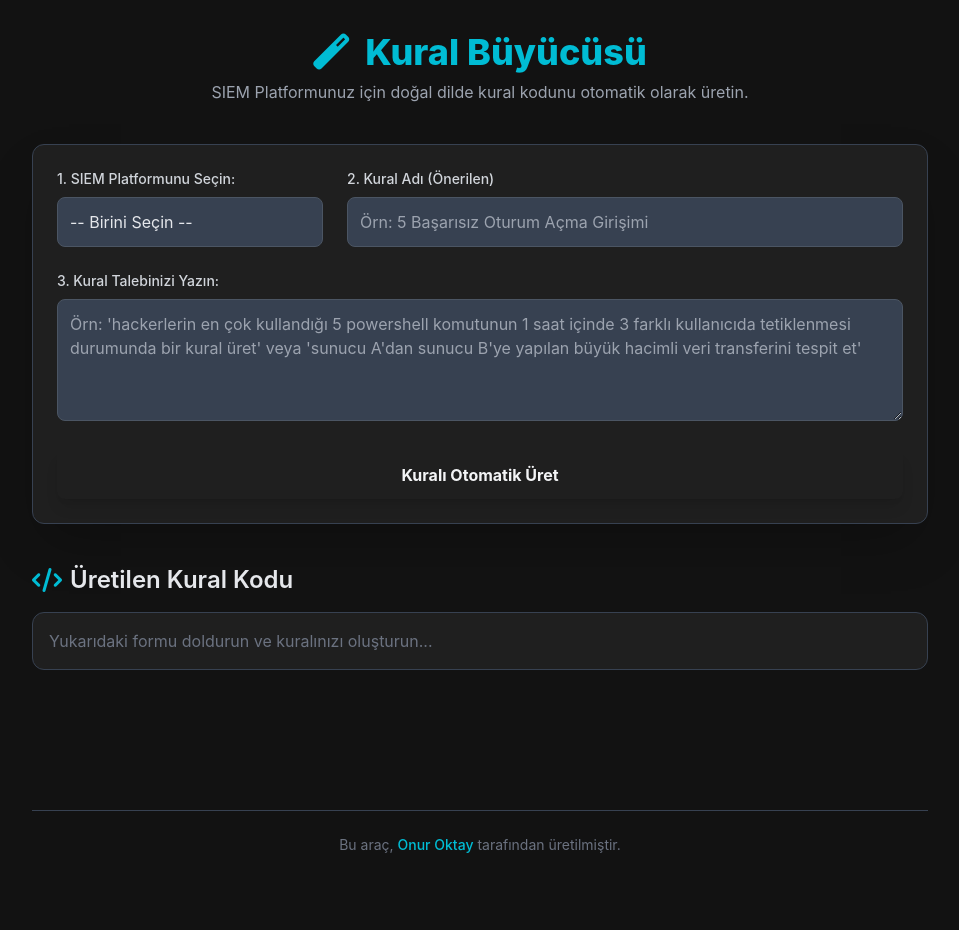
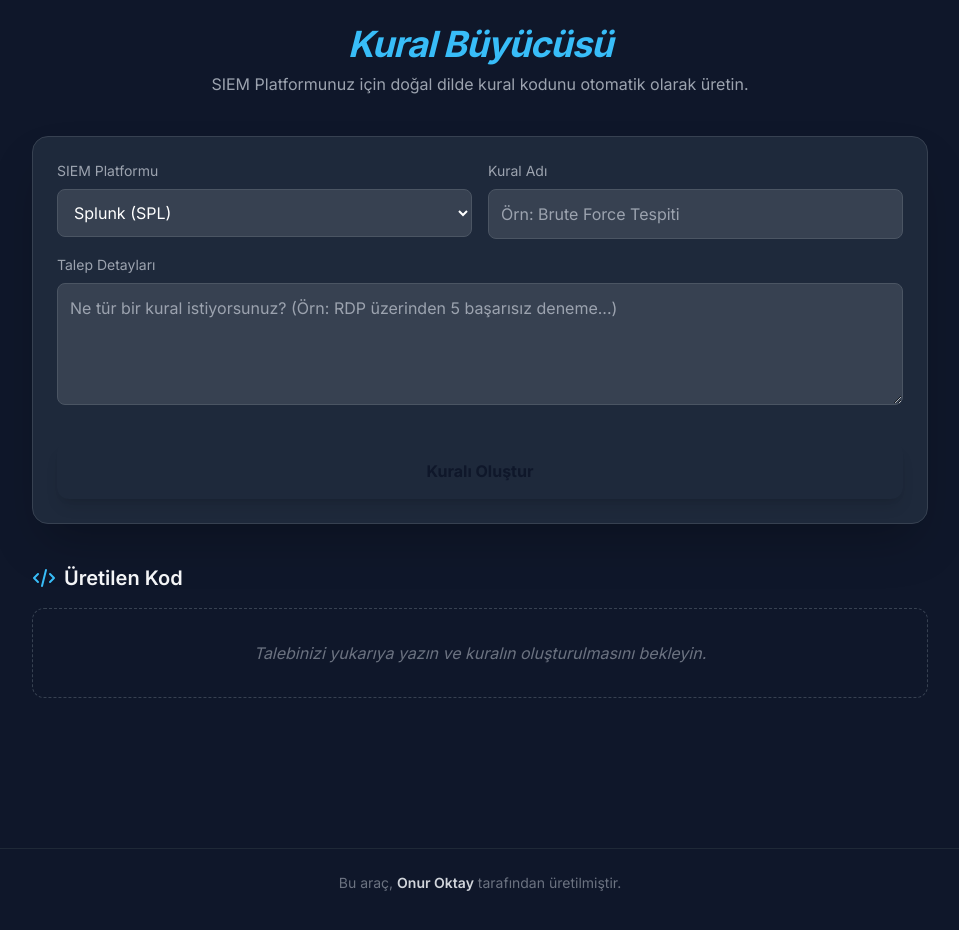
Before and after one commit to onuroktay14/rulewizard, a plain HTML site: page index.html in a window 1280 px wide. Shown: the whole page, without its empty margins (160-1119 px from the left). Before the commit the page ends 887 px from the top, so only its background shows below. Drawn offline with nearby package versions, Linux system fonts and the light colour scheme.

Commit message:
Update index.html

```diff
--- a/index.html
+++ b/index.html
@@ -3,305 +3,198 @@
 <head>
     <meta charset="UTF-8">
     <meta name="viewport" content="width=device-width, initial-scale=1.0">
-    <title>SIEM Otomatik Kural Oluşturucu (Güvenli Proxy)</title>
+    <title>Kural Büyücüsü</title>
     <!-- Tailwind CSS CDN -->
     <script src="https://cdn.tailwindcss.com"></script>
     <style>
-        /* Modern, Inter font */
+        @import url('https://fonts.googleapis.com/css2?family=Inter:wght@300;400;600;700&display=swap');
+
         body { font-family: 'Inter', sans-serif; }
-        /* Dark theme for a professional security tool look */
-        .bg-dark-900 { background-color: #121212; }
-        .bg-dark-800 { background-color: #1f1f1f; }
-        .text-accent { color: #00bcd4; /* Cyan/Teal accent */ }
+        .bg-dark-900 { background-color: #0f172a; }
+        .bg-dark-800 { background-color: #1e293b; }
+        .text-accent { color: #38bdf8; }
 
-        /* Custom scrollbar for dark theme */
-        .custom-scrollbar::-webkit-scrollbar { width: 8px; }
-        .custom-scrollbar::-webkit-scrollbar-track { background: #121212; }
-        .custom-scrollbar::-webkit-scrollbar-thumb { background: #333; border-radius: 4px; }
-        .custom-scrollbar::-webkit-scrollbar-thumb:hover { background: #555; }
-
-        /* Devre dışı bırakıldığında butona uygulanacak sınıf (JS tarafından yönetilir) */
-        .btn-disabled {
-            opacity: 0.5;
+        /* Buton yüklenme durumu için kilitleme */
+        .btn-loading {
+            opacity: 0.7;
             cursor: not-allowed;
             pointer-events: none;
         }
+
+        /* Özel Kaydırma Çubuğu */
+        ::-webkit-scrollbar { width: 8px; }
+        ::-webkit-scrollbar-track { background: #0f172a; }
+        ::-webkit-scrollbar-thumb { background: #334155; border-radius: 4px; }
+        ::-webkit-scrollbar-thumb:hover { background: #475569; }
     </style>
+</head>
+<body class="bg-dark-900 text-gray-100 min-h-screen p-6 flex flex-col">
+    <div class="max-w-4xl mx-auto flex-grow w-full">
+        <header class="text-center mb-10">
+            <h1 class="text-4xl font-bold text-accent mb-2 italic tracking-tight">Kural Büyücüsü</h1>
+            <p class="text-gray-400">SIEM Platformunuz için doğal dilde kural kodunu otomatik olarak üretin.</p>
+        </header>
+
+        <!-- Kural Giriş Alanı -->
+        <div class="bg-dark-800 p-6 rounded-2xl shadow-2xl border border-gray-700">
+            <div class="grid grid-cols-1 md:grid-cols-2 gap-4 mb-4">
+                <div>
+                    <label class="block text-sm mb-2 text-gray-400 font-medium">SIEM Platformu</label>
+                    <select id="siemPlatform" class="w-full p-3 bg-gray-700 rounded-lg focus:ring-2 focus:ring-accent outline-none text-white border border-gray-600 transition-all">
+                        <option value="Splunk">Splunk (SPL)</option>
+                        <option value="QRadar">QRadar (AQL)</option>
+                        <option value="LogSign">LogSign (LQL)</option>
+                        <option value="Wazuh">Wazuh (XML)</option>
+                    </select>
+                </div>
+                <div>
+                    <label class="block text-sm mb-2 text-gray-400 font-medium">Kural Adı</label>
+                    <input type="text" id="ruleName" placeholder="Örn: Brute Force Tespiti" class="w-full p-3 bg-gray-700 rounded-lg outline-none focus:ring-2 focus:ring-accent text-white border border-gray-600 transition-all">
+                </div>
+            </div>
+
+            <label class="block text-sm mb-2 text-gray-400 font-medium">Talep Detayları</label>
+            <textarea id="ruleInput" rows="4" placeholder="Ne tür bir kural istiyorsunuz? (Örn: RDP üzerinden 5 başarısız deneme...)" class="w-full p-3 bg-gray-700 rounded-lg outline-none focus:ring-2 focus:ring-accent mb-4 text-white border border-gray-600 transition-all"></textarea>
+
+            <!-- Hata Bilgilendirme -->
+            <div id="errorArea" class="text-red-400 text-sm mb-4 font-semibold"></div>
+
+            <!-- İşlem Butonu -->
+            <button onclick="generateRule()" id="generateButton" class="w-full bg-accent hover:bg-sky-400 text-slate-900 font-bold py-4 rounded-xl shadow-lg transition-all flex items-center justify-center gap-3">
+                <span id="buttonText">Kuralı Oluştur</span>
+                <div id="loadingIndicator" class="hidden animate-spin h-5 w-5 border-2 border-slate-900 border-t-transparent rounded-full"></div>
+            </button>
+        </div>
+
+        <!-- Sonuç Çıktısı -->
+        <div class="mt-10 mb-20">
+            <div class="flex justify-between items-center mb-4">
+                <h2 class="text-xl font-semibold flex items-center gap-2">
+                    <svg xmlns="http://www.w3.org/2000/svg" class="h-6 w-6 text-accent" fill="none" viewBox="0 0 24 24" stroke="currentColor">
+                        <path stroke-linecap="round" stroke-linejoin="round" stroke-width="2" d="M10 20l4-16m4 4l4 4-4 4M6 16l-4-4 4-4" />
+                    </svg>
+                    Üretilen Kod
+                </h2>
+                <button id="copyButton" onclick="copyRule()" class="hidden text-xs bg-slate-700 px-4 py-2 rounded-lg hover:bg-slate-600 transition text-white border border-slate-600 font-medium">
+                    Kopyala
+                </button>
+            </div>
+            <div id="ruleOutput" class="min-h-[120px]">
+                <div class="text-gray-500 italic border border-dashed border-gray-700 p-8 rounded-xl text-center">
+                    Talebinizi yukarıya yazın ve kuralın oluşturulmasını bekleyin.
+                </div>
+            </div>
+        </div>
+    </div>
+
+    <!-- Footer -->
+    <footer class="text-center py-6 text-gray-500 text-sm border-t border-gray-800 mt-10">
+        Bu araç, <span class="text-gray-300 font-semibold">Onur Oktay</span> tarafından üretilmiştir.
+    </footer>
+
+    <!-- Bildirim Balonu -->
+    <div id="toast" class="hidden fixed bottom-8 right-8 bg-green-500 text-white px-6 py-3 rounded-xl shadow-2xl transition-all font-semibold z-50">
+        Başarıyla Kopyalandı!
+    </div>
+
     <script>
-        // ÖNEMLİ: Artık doğrudan API'ye değil, Vercel Serverless Function'a çağrı yapılacak.
-        const PROXY_URL = '/api/generate'; // Vercel'da oluşturulan Serverless Function yolu
+        /**
+         * Serverless API üzerinden kural oluşturma sürecini yönetir.
+         */
+        async function generateRule() {
+            const btn = document.getElementById('generateButton');
+            const btnText = document.getElementById('buttonText');
+            const loader = document.getElementById('loadingIndicator');
+            const errorArea = document.getElementById('errorArea');
+            const output = document.getElementById('ruleOutput');
 
-        // Global UI durum değişkenleri
-        let isGenerating = false;
+            // Form verilerini al
+            const siem = document.getElementById('siemPlatform').value;
+            const request = document.getElementById('ruleInput').value.trim();
+            const name = document.getElementById('ruleName').value.trim();
 
-        // Utility: Exponential Backoff ile Fetch
-        async function fetchWithBackoff(url, options, maxRetries = 5) {
-            for (let attempt = 0; attempt < maxRetries; attempt++) {
-                try {
-                    const response = await fetch(url, options);
-                    if (!response.ok) {
-                        // Vercel Fonksiyonundan gelen hata mesajlarını yakala
-                        const errorData = await response.json().catch(() => ({ message: 'Bilinmeyen Arka Uç Hatası' }));
-                        throw new Error(`Arka Uç Hatası (${response.status}): ${errorData.message || 'API isteği başarısız oldu.'}`);
-                    }
-                    return response;
-                } catch (error) {
-                    console.warn(`Attempt ${attempt + 1} failed: ${error.message}. Retrying...`);
-                    if (attempt < maxRetries - 1) {
-                        const delay = Math.pow(2, attempt) * 1000 + Math.random() * 1000;
-                        await new Promise(resolve => setTimeout(resolve, delay));
-                    } else {
-                        throw new Error(`API isteği başarısız oldu. Hata: ${error.message}`);
-                    }
+            if (!siem || !request) {
+                errorArea.textContent = 'Lütfen platform seçin ve kural detaylarını belirtin.';
+                return;
+            }
+
+            // Arayüzü kilitle ve yükleniyor durumuna geç
+            btn.classList.add('btn-loading');
+            btn.disabled = true;
+            loader.classList.remove('hidden');
+            btnText.textContent = 'Hazırlanıyor...';
+            errorArea.textContent = '';
+            output.innerHTML = `
+                <div class="p-8 border border-accent border-dashed rounded-xl text-accent animate-pulse text-center">
+                    <p class="font-bold uppercase tracking-wider">DeepSeek AI Kuralı Oluşturuyor...</p>
+                    <p class="text-sm opacity-70 mt-2">Bu işlem sunucu yoğunluğuna göre 10 saniye kadar sürebilir.</p>
+                </div>`;
+
+            try {
+                // Vercel Serverless Function (/api/generate.js) çağrısı
+                const response = await fetch('/api/generate', {
+                    method: 'POST',
+                    headers: { 'Content-Type': 'application/json' },
+                    body: JSON.stringify({
+                        siemPlatform: siem,
+                        userRequest: request,
+                        ruleName: name
+                    })
+                });
+
+                const result = await response.json();
+
+                if (!response.ok) {
+                    throw new Error(result.message || `Sunucu hatası: ${response.status}`);
                 }
+
+                if (result.text) {
+                    // Kural kodunu ekrana bas
+                    output.innerHTML = `<pre class="p-5 bg-slate-900 text-emerald-400 rounded-xl overflow-auto border border-slate-700 whitespace-pre-wrap font-mono text-sm leading-relaxed shadow-inner">${escapeHtml(result.text)}</pre>`;
+                    document.getElementById('copyButton').classList.remove('hidden');
+                } else {
+                    throw new Error("API'den anlamlı bir yanıt alınamadı.");
+                }
+
+            } catch (err) {
+                console.error("Hata ayrıntıları:", err);
+                errorArea.textContent = 'Hata: ' + err.message;
+                output.innerHTML = '<p class="text-gray-500 italic text-center p-8 border border-red-900 rounded-xl bg-red-950/20">İşlem başarısız. Lütfen Vercel Logs panelini kontrol edin.</p>';
+            } finally {
+                // Arayüz kilidini kaldır
+                btn.classList.remove('btn-loading');
+                btn.disabled = false;
+                loader.classList.add('hidden');
+                btnText.textContent = 'Kuralı Oluştur';
             }
         }
 
         /**
-         * Seçilen SIEM'e göre kural oluşturma işlemini başlatır.
+         * Güvenlik için HTML karakterlerini temizler.
          */
-        async function generateRule() {
-            // Buton ve yüklenme elemanlarını al
-            const generateButton = document.getElementById('generateButton');
-            const loadingIndicator = document.getElementById('loadingIndicator');
-
-            if (isGenerating) return;
-
-            const siemSelect = document.getElementById('siemPlatform');
-            const ruleInput = document.getElementById('ruleInput');
-            const ruleOutput = document.getElementById('ruleOutput');
-            const sourceAttributions = document.getElementById('sourceAttributions');
-            const copyButton = document.getElementById('copyButton');
-            const errorArea = document.getElementById('errorArea');
-
-            // Temizle
-            ruleOutput.innerHTML = '';
-            sourceAttributions.innerHTML = '';
-            errorArea.textContent = '';
-            copyButton.classList.add('hidden');
-
-            const siemPlatform = siemSelect.value;
-            const userRequest = ruleInput.value.trim();
-            const ruleName = document.getElementById('ruleName').value.trim();
-
-
-            if (!siemPlatform || !userRequest) {
-                errorArea.textContent = 'Lütfen bir SIEM Platformu seçin ve kural talebinizi girin.';
-                return;
-            }
-
-            isGenerating = true;
-            loadingIndicator.classList.remove('hidden');
-            generateButton.disabled = true; // Butonu devre dışı bırak
-            generateButton.classList.add('btn-disabled'); // Opaklık sınıfını ekle
-
-            // Sadece gerekli kullanıcı girdilerini Serverless Function'a gönderiyoruz.
-            // Prompt oluşturma ve API anahtarı kullanımı artık arka uçta (api/generate.js) yapılacak.
-            const payload = {
-                siemPlatform: siemPlatform,
-                userRequest: userRequest,
-                ruleName: ruleName
-            };
-
-            try {
-                // Vercel Serverless Function'ı çağırıyoruz
-                const response = await fetchWithBackoff(PROXY_URL, {
-                    method: 'POST',
-                    headers: { 'Content-Type': 'application/json' },
-                    body: JSON.stringify(payload)
-                });
-
-                const result = await response.json();
-
-                if (result.text) {
-                    const text = result.text;
-
-                    // Kural kodunu temiz ve formatlı göster
-                    const formattedCode = `<pre class="custom-scrollbar p-4 bg-dark-800 text-green-400 rounded-lg overflow-auto border border-gray-700">${escapeHtml(text)}</pre>`;
-                    ruleOutput.innerHTML = formattedCode;
-
-                    copyButton.classList.remove('hidden');
-
-                    // Kaynak Atıflarını Çıkar (Grounding)
-                    const sources = result.sources || [];
-
-                    if (sources.length > 0) {
-                        let sourceHtml = '<p class="text-xs text-gray-400 mt-4 mb-2">Bilgi Kaynakları (Sintaks/Tehdit):</p><ul class="list-disc list-inside text-sm text-gray-500">';
-                        sources.forEach((source, index) => {
-                            sourceHtml += `<li><a href="${source.uri}" target="_blank" class="hover:text-accent truncate" title="${source.title}">${source.title}</a></li>`;
-                        });
-                        sourceHtml += '</ul>';
-                        sourceAttributions.innerHTML = sourceHtml;
-                    }
-
-                } else {
-                    errorArea.textContent = 'Kural oluşturulamadı veya arka uçtan beklenmedik bir yanıt geldi.';
-                }
-
-            } catch (error) {
-                console.error("Fetch Error:", error);
-                errorArea.textContent = `${error.message}`;
-            } finally {
-                isGenerating = false;
-                loadingIndicator.classList.add('hidden');
-                generateButton.disabled = false; // Butonu tekrar etkinleştir
-                generateButton.classList.remove('btn-disabled'); // Opaklık sınıfını kaldır
-            }
+        function escapeHtml(text) {
+            const div = document.createElement('div');
+            div.textContent = text;
+            return div.innerHTML;
         }
 
         /**
-         * HTML özel karakterlerinden kaçar.
-         */
-        function escapeHtml(unsafe) {
-            return unsafe
-                 .replace(/&/g, "&amp;")
-                 .replace(/</g, "&lt;")
-                 .replace(/>/g, "&gt;")
-                 .replace(/"/g, "&quot;")
-                 .replace(/'/g, "&#039;');
-        }
-
-        /**
-         * Kural kodunu panoya kopyalar.
+         * Üretilen metni panoya kopyalar.
          */
         function copyRule() {
-            const ruleText = document.querySelector('#ruleOutput pre').textContent;
-            const textarea = document.createElement('textarea');
-            textarea.value = ruleText;
-            document.body.appendChild(textarea);
-            textarea.select();
-            try {
-                const successful = document.execCommand('copy');
-                const msg = successful ? 'Kopyalandı!' : 'Kopyalama başarısız.';
-                showToast(msg);
-            } catch (err) {
-                console.error('Kopyalama hatası:', err);
-                showToast('Kopyalama başarısız oldu.');
-            }
-            document.body.removeChild(textarea);
+            const pre = document.querySelector('#ruleOutput pre');
+            if (!pre) return;
+
+            const text = pre.textContent;
+            navigator.clipboard.writeText(text).then(() => {
+                const toast = document.getElementById('toast');
+                toast.classList.remove('hidden');
+                setTimeout(() => toast.classList.add('hidden'), 2500);
+            }).catch(err => {
+                console.error("Kopyalama hatası:", err);
+                alert("Kopyalama başarısız oldu.");
+            });
         }
-
-        /**
-         * Kullanıcıya kısa bir bildirim gösterir.
-         */
-        function showToast(message) {
-            const toast = document.getElementById('toast');
-            toast.textContent = message;
-            toast.classList.remove('opacity-0', 'scale-90', 'hidden');
-            toast.classList.add('opacity-100', 'scale-100');
-
-            setTimeout(() => {
-                toast.classList.remove('opacity-100', 'scale-100');
-                toast.classList.add('opacity-0', 'scale-90');
-                setTimeout(() => toast.classList.add('hidden'), 500);
-            }, 3000);
-        }
-
-        // Enter tuşu ile kural oluşturmayı etkinleştir
-        document.addEventListener('DOMContentLoaded', () => {
-            const ruleInput = document.getElementById('ruleInput');
-            ruleInput.addEventListener('keydown', (e) => {
-                if (e.key === 'Enter' && !e.shiftKey) {
-                    e.preventDefault();
-                    generateRule();
-                }
-            });
-        });
-
     </script>
-</head>
-<body class="bg-dark-900 text-gray-100 min-h-screen p-4 sm:p-8">
-
-    <div class="max-w-4xl mx-auto">
-        <header class="text-center mb-10">
-            <h1 class="text-4xl font-extrabold text-accent mb-2">
-                <i class="fas fa-magic mr-2"></i> Kural Büyücüsü
-            </h1>
-            <p class="text-gray-400">SIEM Platformunuz için doğal dilde kural kodunu otomatik olarak üretin.</p>
-        </header>
-
-        <!-- Kural Oluşturma Formu -->
-        <div class="bg-dark-800 p-6 rounded-xl shadow-2xl border border-gray-700">
-            <div class="grid grid-cols-1 md:grid-cols-3 gap-6 mb-6">
-
-                <!-- SIEM Seçimi -->
-                <div class="md:col-span-1">
-                    <label for="siemPlatform" class="block text-sm font-medium text-gray-300 mb-2">
-                        1. SIEM Platformunu Seçin:
-                    </label>
-                    <select id="siemPlatform" class="w-full p-3 bg-gray-700 text-gray-200 border border-gray-600 rounded-lg focus:ring-accent focus:border-accent appearance-none transition duration-150 ease-in-out cursor-pointer">
-                        <option value="">-- Birini Seçin --</option>
-                        <option value="Splunk">Splunk</option>
-                        <option value="QRadar">QRadar</option>
-                        <option value="LogSign">LogSign</option>
-                        <option value="Wazuh">Wazuh</option>
-                    </select>
-                </div>
-
-                <!-- Kural Adı (Prompt'a dahil edilecek) -->
-                <div class="md:col-span-2">
-                    <label for="ruleName" class="block text-sm font-medium text-gray-300 mb-2">
-                        2. Kural Adı (Önerilen)
-                    </label>
-                    <input type="text" id="ruleName" placeholder="Örn: 5 Başarısız Oturum Açma Girişimi" class="w-full p-3 bg-gray-700 text-gray-200 border border-gray-600 rounded-lg focus:ring-accent focus:border-accent transition duration-150 ease-in-out" />
-                </div>
-            </div>
-
-            <!-- Kural Girdisi -->
-            <div class="mb-6">
-                <label for="ruleInput" class="block text-sm font-medium text-gray-300 mb-2">
-                    3. Kural Talebinizi Yazın:
-                </label>
-                <textarea id="ruleInput" rows="4" placeholder="Örn: 'hackerlerin en çok kullandığı 5 powershell komutunun 1 saat içinde 3 farklı kullanıcıda tetiklenmesi durumunda bir kural üret' veya 'sunucu A'dan sunucu B'ye yapılan büyük hacimli veri transferini tespit et'" class="w-full p-3 bg-gray-700 text-gray-200 border border-gray-600 rounded-lg focus:ring-accent focus:border-accent resize-y transition duration-150 ease-in-out"></textarea>
-            </div>
-
-            <div id="errorArea" class="text-red-500 text-sm mb-4"></div>
-
-            <!-- İşlem Butonu -->
-            <button onclick="generateRule()" id="generateButton" class="w-full bg-accent hover:bg-opacity-90 text-dark-900 font-bold py-3 rounded-lg shadow-lg transition duration-300 ease-in-out transform hover:scale-[1.01] flex items-center justify-center disabled:opacity-50" :disabled="isGenerating">
-                <span id="buttonText">Kuralı Otomatik Üret</span>
-                <svg id="loadingIndicator" class="animate-spin -ml-1 mr-3 h-5 w-5 text-dark-900 hidden" xmlns="http://www.w3.org/2000/svg" fill="none" viewBox="0 0 24 24">
-                    <circle class="opacity-25" cx="12" cy="12" r="10" stroke="currentColor" stroke-width="4"></circle>
-                    <path class="opacity-75" fill="currentColor" d="M4 12a8 8 0 018-8V0C5.373 0 0 5.373 0 12h4zm2 5.291A7.962 7.962 0 014 12H0c0 3.042 1.135 5.824 3 7.938l3-2.647z"></path>
-                </svg>
-            </button>
-        </div>
-
-        <!-- Sonuç Alanı -->
-        <div class="mt-10">
-            <h2 class="text-2xl font-semibold text-gray-200 mb-4 flex items-center">
-                <i class="fas fa-code mr-2 text-accent"></i> Üretilen Kural Kodu
-                <button id="copyButton" onclick="copyRule()" class="ml-4 p-2 text-xs text-gray-300 bg-gray-700 hover:bg-gray-600 rounded-lg hidden transition duration-150">
-                    Kopyala
-                </button>
-            </h2>
-            <div id="ruleOutput" class="min-h-[150px]">
-                <p class="text-gray-500 p-4 bg-dark-800 rounded-xl border border-gray-700">Yukarıdaki formu doldurun ve kuralınızı oluşturun...</p>
-            </div>
-
-            <!-- Kaynak Atıfları -->
-            <div id="sourceAttributions" class="mt-4">
-                <!-- Buraya LLM'den gelen kaynaklar eklenecek -->
-            </div>
-        </div>
-
-        <!-- TELİF/YAPIMCI FOOTER -->
-        <footer class="mt-12 pt-6 border-t border-gray-700 text-center text-sm text-gray-500">
-            <p>
-                Bu araç,
-                <a href="https://www.linkedin.com/in/onuroktaycom/" target="_blank" class="text-accent hover:text-white transition duration-200 font-medium">Onur Oktay</a>
-                tarafından üretilmiştir.
-            </p>
-        </footer>
-
-    </div>
-
-    <!-- Toast Bildirimi -->
-    <div id="toast" class="fixed bottom-5 right-5 bg-green-600 text-white px-4 py-2 rounded-lg shadow-xl transition-all duration-500 transform opacity-0 scale-90 hidden">
-        Kopyalandı!
-    </div>
-
-    <!-- FontAwesome Icons (Görsel çekicilik için) -->
-    <script src="https://kit.fontawesome.com/a076d05399.js" crossorigin="anonymous"></script>
 </body>
 </html>
```
